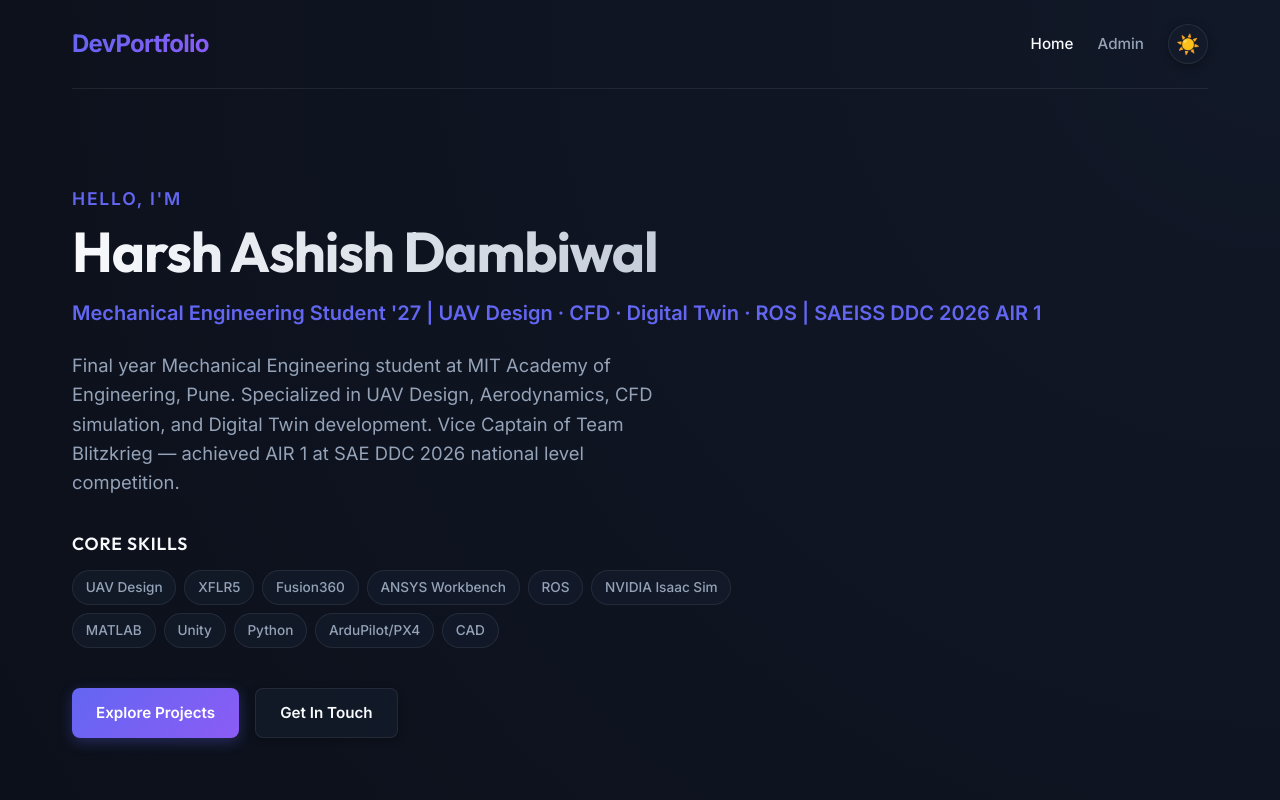
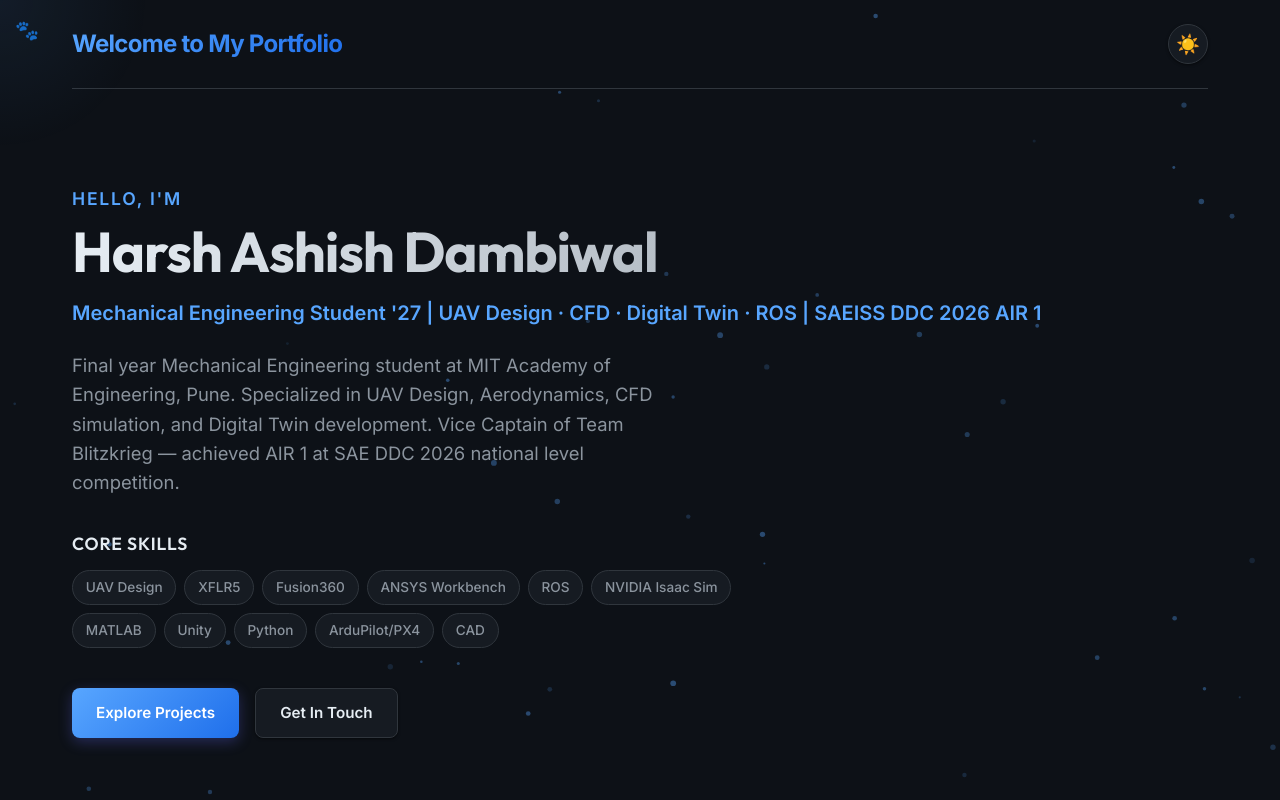
Before and after one commit to harshdambiwal-wq/personal-portfolio, a React (Vite) app in the folder frontend/: page / in a window 1280 px wide. Shown: the top 800 px of the page. Built offline with nearby package versions, Linux system fonts and the light colour scheme; no server answers.

Commit message:
Update portfolio: GitHub theme, cursor effects, scroll reveal, hide admin page

```diff
--- a/frontend/src/App.jsx
+++ b/frontend/src/App.jsx
@@ -3,6 +3,7 @@ import Navbar from './components/Navbar';
 import Home from './pages/Home';
 import Login from './pages/Login';
 import Admin from './pages/Admin';
+import CursorEffects from './components/CursorEffects';
 
 export default function App() {
   const [currentTab, setCurrentTab] = useState('home');
@@ -32,30 +33,73 @@ export default function App() {
     }
   };
 
-  // Simple state router
-  const renderPage = () => {
-    switch (currentTab) {
-      case 'home':
-        return <Home />;
-      case 'login':
-        return <Login setCurrentTab={setCurrentTab} />;
-      case 'admin':
-        return <Admin setCurrentTab={setCurrentTab} />;
-      default:
-        return <Home />;
+  // URL-based routing handler
+  const handleRouting = () => {
+    const path = window.location.pathname;
+    const token = localStorage.getItem('adminToken');
+
+    if (path === '/admin') {
+      setCurrentTab(token ? 'admin' : 'login');
+    } else if (path === '/login') {
+      setCurrentTab('login');
+    } else {
+      setCurrentTab('home');
     }
   };
 
+  // Watch URL path on load and popstate
+  useEffect(() => {
+    handleRouting();
+    window.addEventListener('popstate', handleRouting);
+    return () => window.removeEventListener('popstate', handleRouting);
+  }, []);
+
+  // Custom navigation wrapper that pushes browser history
+  const navigateTo = (tab) => {
+    setCurrentTab(tab);
+    const path = tab === 'home' ? '/' : `/${tab}`;
+    if (window.location.pathname !== path) {
+      window.history.pushState(null, '', path);
+    }
+  };
+
+  // Scroll Reveal Animation Observer
+  useEffect(() => {
+    // Small timeout to guarantee DOM components have completed rendering
+    const timer = setTimeout(() => {
+      const observer = new IntersectionObserver(
+        (entries) => {
+          entries.forEach((entry) => {
+            if (entry.isIntersecting) {
+              entry.target.classList.add('reveal-active');
+            }
+          });
+        },
+        { threshold: 0.05, rootMargin: '0px 0px -50px 0px' }
+      );
+
+      const elements = document.querySelectorAll('.scroll-reveal');
+      elements.forEach((el) => observer.observe(el));
+
+      return () => observer.disconnect();
+    }, 100);
+
+    return () => clearTimeout(timer);
+  }, [currentTab]);
+
   return (
     <div className="app-container">
+      <CursorEffects />
       <Navbar
         currentTab={currentTab}
-        setCurrentTab={setCurrentTab}
+        setCurrentTab={navigateTo}
         isDarkMode={isDarkMode}
         toggleTheme={toggleTheme}
       />
       <main>
-        {renderPage()}
+        {currentTab === 'home' && <Home />}
+        {currentTab === 'login' && <Login setCurrentTab={navigateTo} />}
+        {currentTab === 'admin' && <Admin setCurrentTab={navigateTo} />}
       </main>
     </div>
   );
--- /dev/null
+++ b/frontend/src/components/CursorEffects.jsx
@@ -0,0 +1,188 @@
+import React, { useState, useEffect, useRef } from 'react';
+
+export default function CursorEffects() {
+  const [mousePos, setMousePos] = useState({ x: 0, y: 0 });
+  const [isHovered, setIsHovered] = useState(false);
+  const canvasRef = useRef(null);
+
+  // Smooth position references (inertia)
+  const glowPosRef = useRef({ x: 0, y: 0 });
+  const catPosRef = useRef({ x: 0, y: 0 });
+  const glowElRef = useRef(null);
+  const catElRef = useRef(null);
+
+  useEffect(() => {
+    const handleMouseMove = (e) => {
+      setMousePos({ x: e.clientX, y: e.clientY });
+
+      // Determine if cursor is hovering over an interactive element
+      const hoveredEl = document.elementFromPoint(e.clientX, e.clientY);
+      if (hoveredEl) {
+        const isInteractive = hoveredEl.closest('a, button, .project-card, .skill-tag, .nav-link, .logo');
+        setIsHovered(!!isInteractive);
+      }
+    };
+
+    window.addEventListener('mousemove', handleMouseMove);
+    return () => window.removeEventListener('mousemove', handleMouseMove);
+  }, []);
+
+  // Animation loop for tracking (cat & glow inertia)
+  useEffect(() => {
+    let animationFrameId;
+
+    const updateInertia = () => {
+      // Interpolate glow position (faster response)
+      glowPosRef.current.x += (mousePos.x - glowPosRef.current.x) * 0.15;
+      glowPosRef.current.y += (mousePos.y - glowPosRef.current.y) * 0.15;
+
+      // Interpolate cat paw position (slower delay response for trail effect)
+      catPosRef.current.x += (mousePos.x - catPosRef.current.x) * 0.08;
+      catPosRef.current.y += (mousePos.y - catPosRef.current.y) * 0.08;
+
+      if (glowElRef.current) {
+        glowElRef.current.style.transform = `translate3d(${glowPosRef.current.x - 150}px, ${glowPosRef.current.y - 150}px, 0)`;
+      }
+
+      if (catElRef.current) {
+        const hoverScale = isHovered ? 1.4 : 1.0;
+        catElRef.current.style.transform = `translate3d(${catPosRef.current.x + 15}px, ${catPosRef.current.y + 15}px, 0) scale(${hoverScale})`;
+      }
+
+      animationFrameId = requestAnimationFrame(updateInertia);
+    };
+
+    animationFrameId = requestAnimationFrame(updateInertia);
+    return () => cancelAnimationFrame(animationFrameId);
+  }, [mousePos, isHovered]);
+
+  // Canvas Particle system (slowly drifting towards mouse)
+  useEffect(() => {
+    const canvas = canvasRef.current;
+    if (!canvas) return;
+
+    const ctx = canvas.getContext('2d');
+    let animationId;
+
+    const handleResize = () => {
+      canvas.width = window.innerWidth;
+      canvas.height = window.innerHeight;
+    };
+    handleResize();
+    window.addEventListener('resize', handleResize);
+
+    // Initialize particles
+    const particleCount = 45;
+    const particles = [];
+    for (let i = 0; i < particleCount; i++) {
+      particles.push({
+        x: Math.random() * canvas.width,
+        y: Math.random() * canvas.height,
+        radius: Math.random() * 2 + 1,
+        vx: (Math.random() - 0.5) * 0.5,
+        vy: (Math.random() - 0.5) * 0.5,
+        alpha: Math.random() * 0.3 + 0.1
+      });
+    }
+
+    const draw = () => {
+      ctx.clearRect(0, 0, canvas.width, canvas.height);
+
+      const isLightMode = document.body.classList.contains('light-mode');
+      const particleColor = isLightMode ? '9, 105, 218' : '88, 166, 255'; // GitHub theme blue colors
+
+      particles.forEach((p) => {
+        const dx = mousePos.x - p.x;
+        const dy = mousePos.y - p.y;
+        const dist = Math.sqrt(dx * dx + dy * dy);
+
+        // Drift force towards mouse if within range
+        if (dist < 400) {
+          const force = (400 - dist) / 40000;
+          p.vx += dx * force;
+          p.vy += dy * force;
+        }
+
+        // Apply friction to cap speed
+        p.vx *= 0.98;
+        p.vy *= 0.98;
+
+        // Minor base drift
+        p.vx += (Math.random() - 0.5) * 0.05;
+        p.vy += (Math.random() - 0.5) * 0.05;
+
+        // Update positions
+        p.x += p.vx;
+        p.y += p.vy;
+
+        // Screen boundary wraps
+        if (p.x < 0) p.x = canvas.width;
+        if (p.x > canvas.width) p.x = 0;
+        if (p.y < 0) p.y = canvas.height;
+        if (p.y > canvas.height) p.y = 0;
+
+        ctx.beginPath();
+        ctx.arc(p.x, p.y, p.radius, 0, Math.PI * 2);
+        ctx.fillStyle = `rgba(${particleColor}, ${p.alpha})`;
+        ctx.fill();
+      });
+
+      animationId = requestAnimationFrame(draw);
+    };
+
+    draw();
+
+    return () => {
+      window.removeEventListener('resize', handleResize);
+      cancelAnimationFrame(animationId);
+    };
+  }, [mousePos]);
+
+  return (
+    <>
+      <canvas
+        ref={canvasRef}
+        style={{
+          position: 'fixed',
+          top: 0,
+          left: 0,
+          pointerEvents: 'none',
+          zIndex: -1,
+          width: '100vw',
+          height: '100vh'
+        }}
+      />
+      <div
+        ref={glowElRef}
+        style={{
+          position: 'fixed',
+          top: 0,
+          left: 0,
+          width: '300px',
+          height: '300px',
+          borderRadius: '50%',
+          background: 'radial-gradient(circle, rgba(88, 166, 255, 0.08) 0%, rgba(88, 166, 255, 0) 70%)',
+          pointerEvents: 'none',
+          zIndex: 9998,
+          willChange: 'transform'
+        }}
+      />
+      <div
+        ref={catElRef}
+        style={{
+          position: 'fixed',
+          top: 0,
+          left: 0,
+          fontSize: '1.2rem',
+          pointerEvents: 'none',
+          zIndex: 9999,
+          willChange: 'transform',
+          transition: 'transform 0.05s linear',
+          userSelect: 'none'
+        }}
+      >
+        🐾
+      </div>
+    </>
+  );
+}
--- a/frontend/src/components/Navbar.jsx
+++ b/frontend/src/components/Navbar.jsx
@@ -1,28 +1,25 @@
 import React from 'react';
 
 export default function Navbar({ currentTab, setCurrentTab, isDarkMode, toggleTheme }) {
+  const handleHomeClick = () => {
+    setCurrentTab('home');
+  };
+
   return (
     <header className="navbar">
-      <div className="logo" onClick={() => setCurrentTab('home')}>
-        DevPortfolio
+      <div className="logo" onClick={handleHomeClick}>
+        Welcome to My Portfolio
       </div>
       <div className="nav-controls">
         <nav className="nav-links">
-          <span
-            className={`nav-link ${currentTab === 'home' ? 'active' : ''}`}
-            onClick={() => setCurrentTab('home')}
-          >
-            Home
-          </span>
-          <span
-            className={`nav-link ${currentTab === 'admin' || currentTab === 'login' ? 'active' : ''}`}
-            onClick={() => {
-              const token = localStorage.getItem('adminToken');
-              setCurrentTab(token ? 'admin' : 'login');
-            }}
-          >
-            Admin
-          </span>
+          {currentTab !== 'home' && (
+            <span
+              className="nav-link"
+              onClick={handleHomeClick}
+            >
+              Home
+            </span>
+          )}
         </nav>
         <button
           className="theme-btn"
--- a/frontend/src/index.css
+++ b/frontend/src/index.css
@@ -1,56 +1,90 @@
-/* Custom Theme Design System */
+/* Custom Theme Design System (GitHub Inspired) */
 :root {
   /* Dark Theme Default Variables */
-  --bg-color: #0b0f19;
-  --bg-gradient: radial-gradient(circle at top right, #111827, #0b0f19);
-  --panel-bg: rgba(21, 28, 44, 0.7);
-  --panel-border: rgba(255, 255, 255, 0.08);
-  --text-primary: #f8fafc;
-  --text-secondary: #94a3b8;
+  --bg-color: #0d1117;
+  --bg-gradient: none;
+  --panel-bg: #161b22;
+  --panel-border: #30363d;
+  --text-primary: #e6edf3;
+  --text-secondary: #8b949e;
 
-  --primary-color: #6366f1; /* Indigo */
-  --primary-hover: #4f46e5;
-  --accent-color: #8b5cf6; /* Violet */
-  --accent-gradient: linear-gradient(135deg, #6366f1, #8b5cf6);
-  --accent-gradient-hover: linear-gradient(135deg, #4f46e5, #7c3aed);
+  --primary-color: #58a6ff; /* GitHub Blue */
+  --primary-hover: #1f6feb;
+  --accent-color: #58a6ff;
+  --accent-gradient: linear-gradient(135deg, #58a6ff, #1f6feb);
+  --accent-gradient-hover: linear-gradient(135deg, #1f6feb, #0969da);
 
-  --shadow-sm: 0 2px 8px rgba(0, 0, 0, 0.3);
-  --shadow-md: 0 8px 30px rgba(0, 0, 0, 0.4);
-  --shadow-lg: 0 16px 40px rgba(0, 0, 0, 0.5);
-  --glow-color: rgba(99, 102, 241, 0.15);
+  --shadow-sm: 0 1px 3px rgba(0, 0, 0, 0.5);
+  --shadow-md: 0 4px 12px rgba(0, 0, 0, 0.6);
+  --shadow-lg: 0 12px 30px rgba(0, 0, 0, 0.7);
+  --glow-color: rgba(88, 166, 255, 0.15);
 
-  --danger-color: #f43f5e;
-  --success-color: #10b981;
-  --input-bg: rgba(15, 23, 42, 0.6);
-  --input-border: rgba(255, 255, 255, 0.1);
-  --input-focus: #6366f1;
+  --danger-color: #f85149;
+  --success-color: #3fb950;
+  --input-bg: #0d1117;
+  --input-border: #30363d;
+  --input-focus: #58a6ff;
 }
 
 /* Light Theme Variables */
 body.light-mode {
-  --bg-color: #f8fafc;
-  --bg-gradient: radial-gradient(circle at top right, #f1f5f9, #f8fafc);
-  --panel-bg: rgba(255, 255, 255, 0.85);
-  --panel-border: rgba(0, 0, 0, 0.08);
-  --text-primary: #0f172a;
-  --text-secondary: #475569;
+  --bg-color: #ffffff;
+  --bg-gradient: none;
+  --panel-bg: #f6f8fa;
+  --panel-border: #d0d7de;
+  --text-primary: #24292f;
+  --text-secondary: #57606a;
 
-  --primary-color: #4f46e5;
-  --primary-hover: #3730a3;
-  --accent-color: #7c3aed;
-  --accent-gradient: linear-gradient(135deg, #4f46e5, #7c3aed);
-  --accent-gradient-hover: linear-gradient(135deg, #3730a3, #6d28d9);
+  --primary-color: #0969da;
+  --primary-hover: #1f6feb;
+  --accent-color: #0969da;
+  --accent-gradient: linear-gradient(135deg, #0969da, #1f6feb);
+  --accent-gradient-hover: linear-gradient(135deg, #1f6feb, #58a6ff);
 
-  --shadow-sm: 0 2px 8px rgba(0, 0, 0, 0.05);
-  --shadow-md: 0 10px 25px rgba(99, 102, 241, 0.08);
-  --shadow-lg: 0 20px 40px rgba(99, 102, 241, 0.12);
-  --glow-color: rgba(99, 102, 241, 0.05);
+  --shadow-sm: 0 1px 3px rgba(0, 0, 0, 0.05);
+  --shadow-md: 0 8px 24px rgba(149, 157, 165, 0.2);
+  --shadow-lg: 0 16px 32px rgba(149, 157, 165, 0.25);
+  --glow-color: rgba(9, 105, 218, 0.08);
 
-  --danger-color: #e11d48;
-  --success-color: #059669;
+  --danger-color: #cf222e;
+  --success-color: #1a7f37;
   --input-bg: #ffffff;
   --input-border: #cbd5e1;
-  --input-focus: #4f46e5;
+  --input-focus: #0969da;
+}
+
+/* Smooth Hover Scaling for Interactive Elements */
+a, button, .project-card, .skill-tag, .nav-link, .logo {
+  transition: transform 0.2s cubic-bezier(0.16, 1, 0.3, 1), background-color 0.3s ease, border-color 0.3s ease, color 0.2s ease, box-shadow 0.3s ease !important;
+}
+
+.project-card:hover {
+  transform: scale(1.05) !important;
+}
+
+.btn:hover {
+  transform: scale(1.05) !important;
+}
+
+.skill-tag:hover {
+  transform: scale(1.05) !important;
+}
+
+.logo:hover, .nav-link:hover {
+  transform: scale(1.05);
+}
+
+/* Scroll Reveal animations */
+.scroll-reveal {
+  opacity: 0;
+  transform: translateY(30px);
+  will-change: transform, opacity;
+  transition: opacity 0.8s cubic-bezier(0.16, 1, 0.3, 1), transform 0.8s cubic-bezier(0.16, 1, 0.3, 1);
+}
+
+.scroll-reveal.reveal-active {
+  opacity: 1;
+  transform: translateY(0);
 }
 
 /* Reset and Layout */
--- a/frontend/src/pages/Home.jsx
+++ b/frontend/src/pages/Home.jsx
@@ -29,9 +29,11 @@ export default function Home() {
 
   return (
     <>
-      <Bio />
+      <div className="scroll-reveal">
+        <Bio />
+      </div>
 
-      <section id="projects" className="projects-section">
+      <section id="projects" className="projects-section scroll-reveal">
         <h2 className="section-title">Featured Projects</h2>
 
         {loading && (
@@ -56,7 +58,9 @@ export default function Home() {
         {!loading && !error && projects.length > 0 && (
           <div className="projects-grid">
             {projects.map((project) => (
-              <ProjectCard key={project.id} project={project} />
+              <div key={project.id} className="scroll-reveal">
+                <ProjectCard project={project} />
+              </div>
             ))}
           </div>
         )}
```
